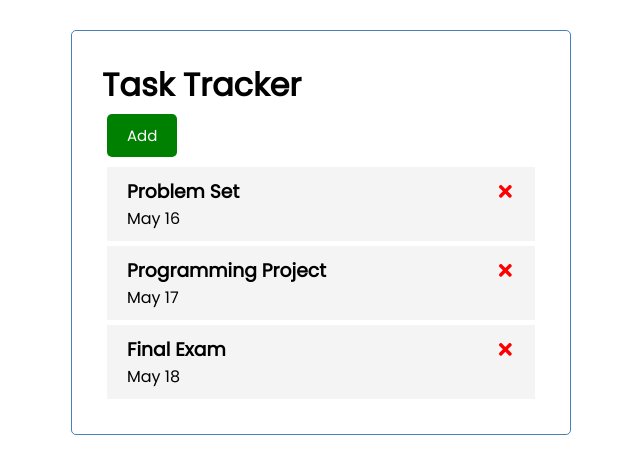
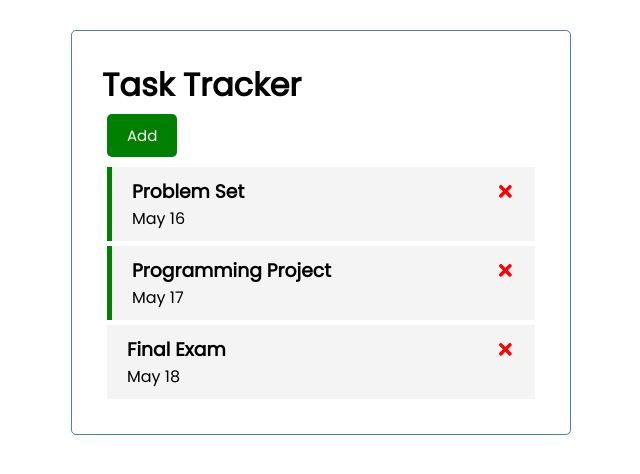
Before and after one commit to YuxuanZhao/react-task-tracker, a React (Create React App) app: page / in a window 1280 px wide. Shown: the top 474 px of the page, without its empty margins (319-959 px from the left). Built offline with nearby package versions, Linux system fonts and the light colour scheme.

Commit message:
reminder

```diff
--- a/src/App.js
+++ b/src/App.js
@@ -28,10 +28,14 @@
   setTasks(tasks.filter((task) => task.id !== id))
 }
 
+const toggleReminder = (id) => {
+  setTasks(tasks.map((task) => task.id === id ? { ...task, reminder: !task.reminder } : task))
+}
+
   return (
     <div className="container">
       <Header title = 'Task Tracker'/>
-      {tasks.length > 0 ? (<Tasks tasks={tasks} onDelete={deleteTask}/>) : ('No task to show')}
+      {tasks.length > 0 ? (<Tasks tasks={tasks} onDelete={deleteTask} onToggle={toggleReminder}/>) : ('No task to show')}
     </div>
   );
 }
--- a/src/components/Task.js
+++ b/src/components/Task.js
@@ -1,8 +1,8 @@
 import { FaTimes } from 'react-icons/fa/'
 
-const Task = ({ task, onDelete }) => {
+const Task = ({ task, onDelete, onToggle }) => {
   return (
-    <div className="task">
+    <div className={`task ${task.reminder ? 'reminder' : ''}`} onDoubleClick={() => onToggle(task.id)}>
         <h3>{task.text} <FaTimes style={{ color: 'red', cursor: 'pointer' }} onClick={() => onDelete(task.id)}/></h3>
         <p>{task.day}</p>
     </div>
--- a/src/components/Tasks.js
+++ b/src/components/Tasks.js
@@ -1,10 +1,10 @@
 import Task from './Task'
 
-const Tasks = ({ tasks, onDelete }) => {
+const Tasks = ({ tasks, onDelete, onToggle }) => {
     return (
         <>
             {tasks.map((task) => (
-            <Task key={task.id} task={task} onDelete={onDelete}/>
+            <Task key={task.id} task={task} onDelete={onDelete} onToggle={onToggle}/>
             ))}
         </>
     )
```
